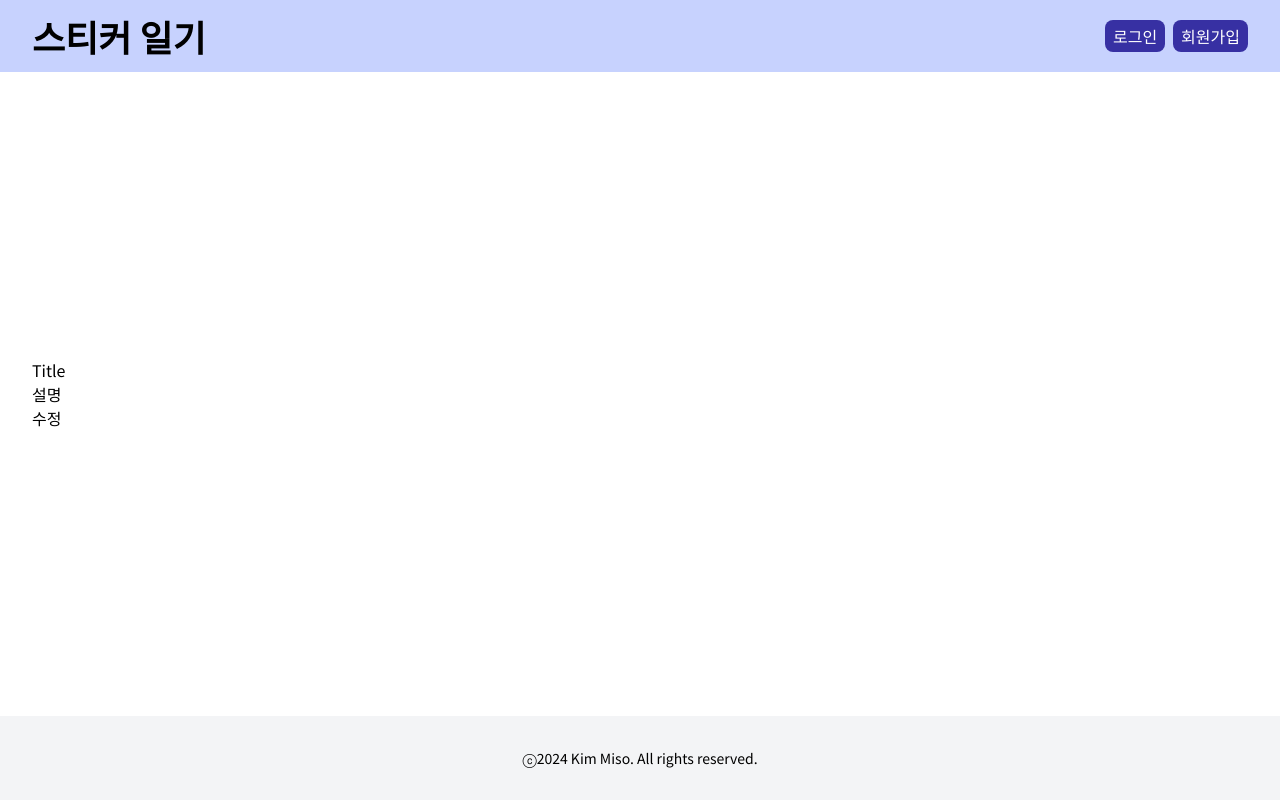
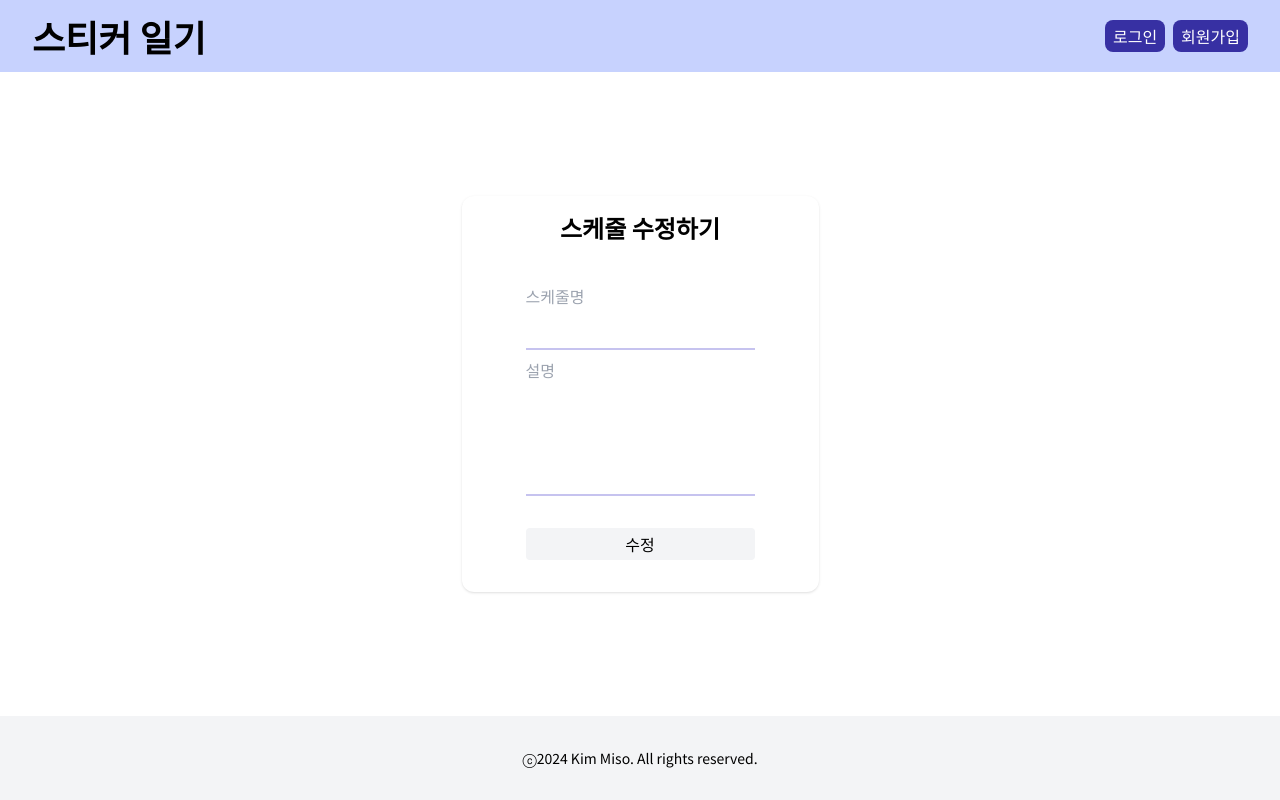
Before and after one commit to cozups/sticker-diary, a Next.js app: page /schedule/edit in a window 1280 px wide. Built offline with nearby package versions, Linux system fonts and the light colour scheme; no server answers.

Commit message:
change layout - schedule

```diff
--- a/src/app/components/UI/StyledInput.tsx
+++ b/src/app/components/UI/StyledInput.tsx
@@ -7,7 +7,7 @@ const StyledInput = forwardRef<
   console.log(props);
   return (
     <input
-      className="px-2 py-1 border-b-2 border-indigo-700 border-opacity-30"
+      className="py-1 border-b-2 border-indigo-700 border-opacity-30"
       ref={ref}
       {...props}
     />
--- a/src/app/components/schedules/ClientButtons.tsx
+++ b/src/app/components/schedules/ClientButtons.tsx
@@ -21,7 +21,7 @@ export default function ClientButtons({ id }: { id: string }) {
   };
 
   return (
-    <div className="mb-4">
+    <div className="mb-4 absolute bottom-1 right-5">
       <button
         className="bg-blue-800 text-white px-2 py-1 rounded-lg mr-1"
         onClick={onClickModify}
--- a/src/app/schedule/add/page.tsx
+++ b/src/app/schedule/add/page.tsx
@@ -6,6 +6,8 @@ import { dateState } from '@/app/states';
 import { useRouter } from 'next/navigation';
 import { formatDate } from '@/app/utils';
 import { Schedule } from '@/app/types';
+import StyledInput from '@/app/components/UI/StyledInput';
+import Button from '@/app/components/UI/Button';
 
 export default function ScheduleForm() {
   const date = useRecoilValue(dateState);
@@ -13,6 +15,10 @@ export default function ScheduleForm() {
   const router = useRouter();
 
   const onSubmit: SubmitHandler<Schedule> = async (data: Schedule) => {
+    if (data.title === '') {
+      return;
+    }
+
     const response = await fetch('/api/schedules', {
       method: 'POST',
       headers: {
@@ -28,16 +34,36 @@ export default function ScheduleForm() {
   };
 
   return (
-    <form onSubmit={handleSubmit(onSubmit)}>
-      <div>
-        <label htmlFor="title">Title</label>
-        <input type="text" {...register('title')} />
+    <form
+      onSubmit={handleSubmit(onSubmit)}
+      className="m-auto bg-white shadow rounded-xl"
+    >
+      <h1 className="text-2xl font-bold text-center my-4">스케줄 추가하기</h1>
+      <div className="px-16 pt-4 pb-8">
+        <div className="flex flex-col">
+          <label htmlFor="title" className="text-gray-400 my-2">
+            스케줄명
+          </label>
+          <StyledInput type="text" {...register('title')} />
+        </div>
+        <div className="flex flex-col">
+          <label htmlFor="description" className="text-gray-400 my-2">
+            설명
+          </label>
+          <textarea
+            id="description"
+            rows={4}
+            className="px-2 py-1 border-b-2 border-indigo-700 border-opacity-30 resize-none"
+            {...register('description')}
+          />
+        </div>
+        <Button
+          customStyle="bg-gray-100 w-full mt-8 hover:bg-gray-200 transition-color ease-in duration-100"
+          type="submit"
+        >
+          추가
+        </Button>
       </div>
-      <div>
-        <label htmlFor="description">설명</label>
-        <input type="text" {...register('description')} />
-      </div>
-      <button type="submit">추가</button>
     </form>
   );
 }
--- a/src/app/schedule/details/[id]/page.tsx
+++ b/src/app/schedule/details/[id]/page.tsx
@@ -1,5 +1,7 @@
 import ClientButtons from '@/app/components/schedules/ClientButtons';
 import { prisma } from '@/app/lib/prisma';
+import { format } from 'date-fns';
+import { redirect } from 'next/navigation';
 
 export default async function ScheduleDetails({
   params,
@@ -12,13 +14,20 @@ export default async function ScheduleDetails({
     },
   });
 
+  if (!schedule) {
+    alert('wrong schedule ID!');
+    redirect('/');
+  }
+
   return (
-    <div className="flex flex-col items-center border w-1/2 my-8 mx-auto rounded-xl overflow-hidden">
-      <h1 className="text-2xl font-bold py-8 bg-orange-50 w-full text-center">
-        {schedule?.title}
+    <div className="flex flex-col justify-center w-1/2 my-8 mx-auto rounded-xl overflow-hidden shadow px-12 py-6 relative">
+      <h1 className="text-2xl font-bold border-b-4 border-blue-100 w-fit">
+        {schedule.title}
       </h1>
-      <p>{schedule?.date.toDateString()}</p>
-      <p className="py-4 min-h-48">{schedule?.description}</p>
+      <p className="text-sm text-gray-500 my-2">
+        {format(schedule.date, 'y년 M월 d일')}
+      </p>
+      <p className="py-4 min-h-36">{schedule?.description}</p>
       <ClientButtons id={params.id} />
     </div>
   );
--- a/src/app/schedule/edit/page.tsx
+++ b/src/app/schedule/edit/page.tsx
@@ -1,5 +1,7 @@
 'use client';
 
+import Button from '@/app/components/UI/Button';
+import StyledInput from '@/app/components/UI/StyledInput';
 import { Schedule } from '@/app/types';
 import { useRouter, useSearchParams } from 'next/navigation';
 import { useEffect, useState } from 'react';
@@ -46,16 +48,36 @@ export default function EditSchedule() {
   };
 
   return (
-    <form onSubmit={handleSubmit(onSubmit)}>
-      <div>
-        <label htmlFor="title">Title</label>
-        <input type="text" {...register('title')} />
+    <form
+      onSubmit={handleSubmit(onSubmit)}
+      className="m-auto bg-white shadow rounded-xl"
+    >
+      <h1 className="text-2xl font-bold text-center my-4">스케줄 수정하기</h1>
+      <div className="px-16 pt-4 pb-8">
+        <div className="flex flex-col">
+          <label htmlFor="title" className="text-gray-400 my-2">
+            스케줄명
+          </label>
+          <StyledInput id="title" type="text" {...register('title')} />
+        </div>
+        <div className="flex flex-col">
+          <label htmlFor="description" className="text-gray-400 my-2">
+            설명
+          </label>
+          <textarea
+            id="description"
+            {...register('description')}
+            rows={4}
+            className="py-1 border-b-2 border-indigo-700 border-opacity-30 resize-none"
+          />
+        </div>
+        <Button
+          type="submit"
+          customStyle="bg-gray-100 w-full mt-8 hover:bg-gray-200 transition-color ease-in duration-100"
+        >
+          수정
+        </Button>
       </div>
-      <div>
-        <label htmlFor="description">설명</label>
-        <input type="text" {...register('description')} />
-      </div>
-      <button type="submit">수정</button>
     </form>
   );
 }
```
